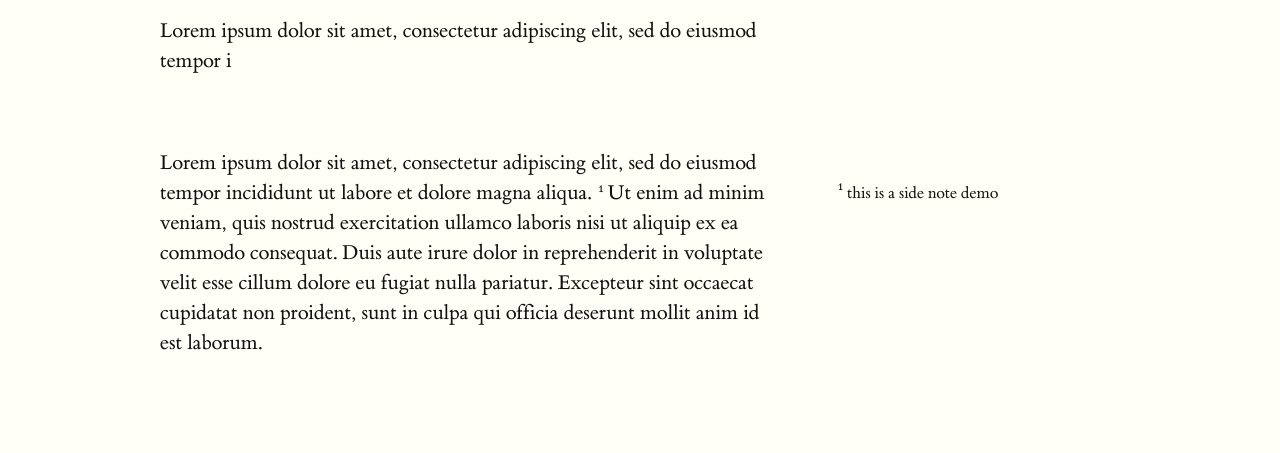
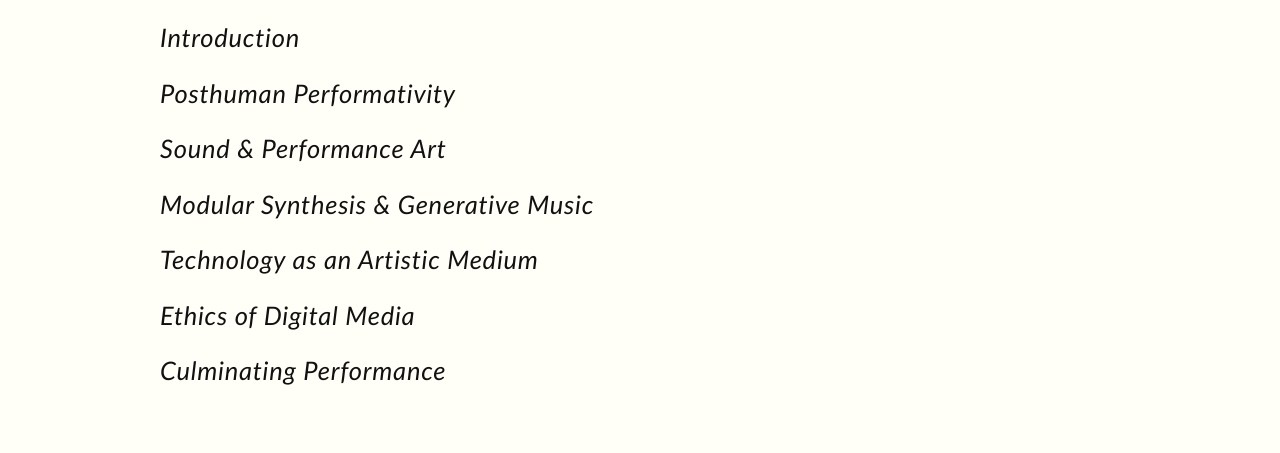
Before and after one commit to teriyake/hcah-seminar-s24, a website: page index.html in a window 1280 px wide. Shown: the part 340-793 px from the top of the page. Drawn offline with Linux system fonts and the light colour scheme; files whose address does not match are found by name.

Commit message:
Update index.html

```diff
--- a/index.html
+++ b/index.html
@@ -13,10 +13,13 @@
       <p class="subtitle">HCAH Student Seminar | Spring 2024</p>
       <section>
         <h2 class="sans">Syllabus</h2>
-        <p>
-          Lorem ipsum dolor sit amet, consectetur adipiscing elit, sed do
-          eiusmod tempor i
-        </p>
+        <h3 class="sans">Introduction</h3>
+        <h3 class="sans">Posthuman Performativity</h3>
+        <h3 class="sans">Sound & Performance Art</h3>
+        <h3 class="sans">Modular Synthesis & Generative Music</h3>
+        <h3 class="sans">Technology as an Artistic Medium</h3>
+        <h3 class="sans">Ethics of Digital Media</h3>
+        <h3 class="sans">Culminating Performance</h3>
       </section>
       <section>
         <p>
```
